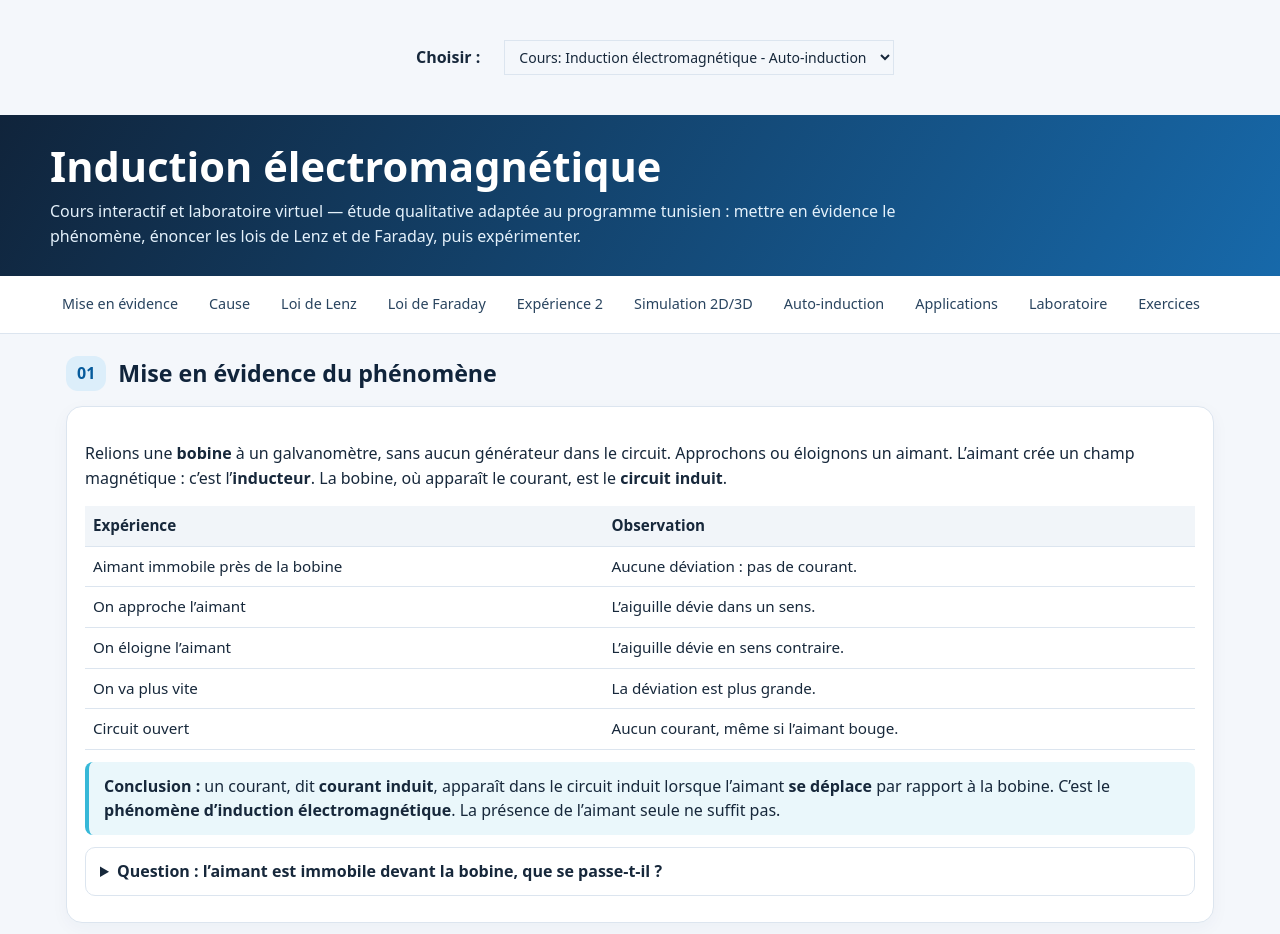
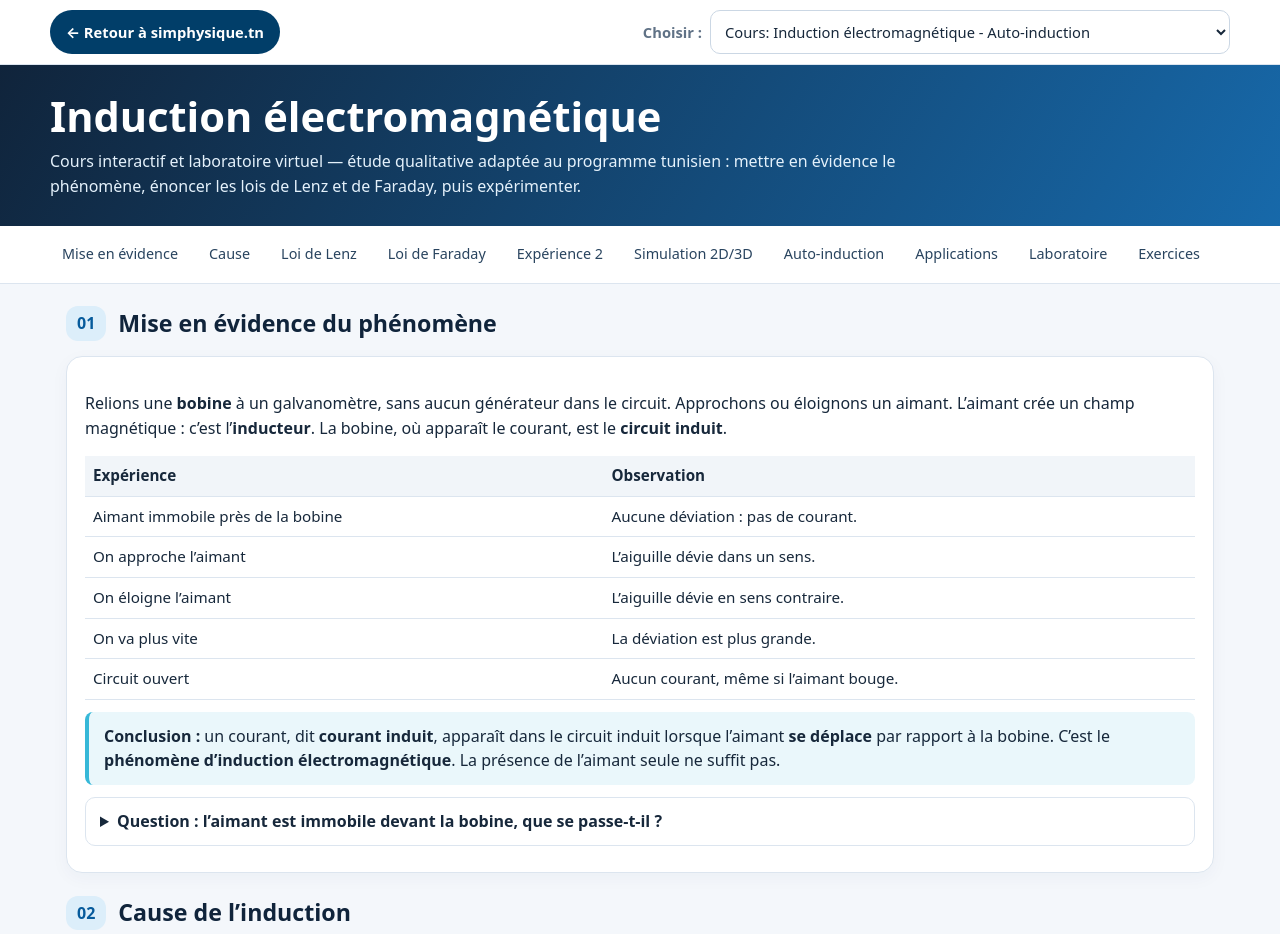
Before and after one commit to chrifmd/sys_electriques, a plain HTML site: page sys_electriques/induction.html in a window 1280 px wide. Shown: the top 934 px of the page. Drawn offline with Linux system fonts and the light colour scheme; animation ran at ten frames a second.

Commit message:
Add files via upload

```diff
--- a/sys_electriques/induction.html
+++ b/sys_electriques/induction.html
@@ -2,7 +2,7 @@
 <html lang="fr">
 <head>
 <meta charset="UTF-8">
-<meta name="viewport" content="width=device-width, initial-scale=1">
+<meta name="viewport" content="width=device-width, initial-scale=1, viewport-fit=cover">
 <title>Induction électromagnétique — étude qualitative</title>
 <style>
 :root{--navy:#10243b;--blue:#1769aa;--cyan:#36b8d8;--ink:#17283b;--muted:#607286;--paper:#f4f7fb;--line:#dce5ef;--green:#17845b;--red:#c74646}
@@ -30,52 +30,61 @@ details{border:1px solid var(--line);border-radius:10px;padding:11px 14px;margin
 .pal{display:flex;gap:8px;flex-wrap:wrap;margin-bottom:10px}.pal button{background:#e7eef6;color:#213c57}
 footer{text-align:center;color:var(--muted);padding:20px}
 @media(max-width:760px){.grid,.controls{grid-template-columns:1fr}.ro{grid-template-columns:1fr 1fr}main{padding:0 11px 40px}}
- .page-switcher {
-    display: inline-flex;
-    align-items: center;
-    gap: 8px;
-    justify-content: center;
-    margin-top: 1.25rem;
-    margin-bottom: 1.25rem;
-    margin-left: 8rem;
 
-  }
-  .page-switcher label {
-    font-size: 16px;
-    color: var(--text-dim);
-     justify-content: center;
-    margin-top: 1.25rem;
-    margin-bottom: 1.25rem;
-      margin-left: 18rem;
-  }
-  .page-switcher select {
-    background: var(--panel);
-    color: var(--text);
-    border: 1px solid var(--line);
-    border-radius: var(--radius);
-    padding: 6px 10px;
-    font-size: 14px;
-    font-family: var(--font-sans);
-    cursor: pointer;
-    outline: none;
-     justify-content: center;
-    margin-top: 1.25rem;
-    margin-bottom: 1.25rem;
-      margin-left: 1rem;
-  }
+.topbar{display:flex;flex-wrap:wrap;align-items:center;justify-content:space-between;gap:10px;background:#fff;border-bottom:1px solid var(--line);padding:10px max(14px,calc((100% - 1180px)/2))}
+.back-btn{display:inline-flex;align-items:center;gap:7px;text-decoration:none;background:#013e69;color:#fff;padding:10px 16px;border-radius:24px;font-weight:650;font-size:.92rem;min-height:44px;white-space:nowrap}
+.back-btn:hover{background:var(--blue)}
+.page-switcher{display:flex;align-items:center;gap:8px;flex:1 1 280px;justify-content:flex-end;min-width:0}
+.page-switcher label{display:inline;margin:0;font-size:.92rem;color:var(--muted);white-space:nowrap}
+.page-switcher select{flex:1 1 auto;min-width:0;max-width:520px;min-height:44px;background:#fff;color:var(--ink);border:1px solid #cbd7e4;border-radius:10px;padding:8px 10px;font:inherit;font-size:.92rem;cursor:pointer}
+.tw{overflow-x:auto;-webkit-overflow-scrolling:touch;margin:10px 0}.tw table{margin:0;min-width:480px}
+#toTop{position:fixed;right:max(16px,env(safe-area-inset-right));bottom:max(16px,env(safe-area-inset-bottom));width:48px;height:48px;border-radius:50%;padding:0;display:flex;align-items:center;justify-content:center;background:var(--blue);color:#fff;box-shadow:0 6px 18px #10243b55;opacity:0;visibility:hidden;transform:translateY(10px);transition:opacity .25s,transform .25s,visibility .25s;z-index:20}
+#toTop.show{opacity:1;visibility:visible;transform:none}
+#toTop svg{width:22px;height:22px}
+img,svg{max-width:100%}
+html{-webkit-text-size-adjust:100%;scroll-behavior:smooth}
+@media(max-width:760px){
+body{font-size:15px}
+header{padding:20px 14px}
+header p{font-size:.92rem}
+.topbar{padding:8px 12px}
+.back-btn{flex:1 1 100%;justify-content:center}
+.page-switcher{flex:1 1 100%;justify-content:stretch}
+.page-switcher select{max-width:none}
+nav{padding:8px 10px;scroll-snap-type:x proximity}nav a{padding:10px 13px;scroll-snap-align:start}
+section{scroll-margin-top:64px;margin:18px 0}
+.st h2{font-size:1.2rem}.st .num{padding:4px 9px}
+.card{padding:13px;border-radius:13px}
+.law{font-size:1rem;padding:12px 14px;overflow-x:auto}
+.ro,.ro[style]{grid-template-columns:1fr 1fr!important}
+.ro div{padding:8px}.ro b{font-size:1rem}
+button{min-height:44px;padding:10px 14px}
+.tb{gap:7px}.tb button{flex:1 1 calc(50% - 7px)}
+.pal button{flex:1 1 calc(33% - 8px)}
+input[type=range]{height:34px}
+select{min-height:44px;font-size:16px!important}
+.q label{padding:4px 0;min-height:36px;align-items:center}
+.cl{font-size:.7rem;top:6px;left:6px}
+table{font-size:.85rem}td,th{padding:7px 6px}
+#toTop{width:46px;height:46px}
+}
+@media(max-width:380px){.tb button,.pal button{flex:1 1 100%}.ro,.ro[style]{grid-template-columns:1fr!important}}
 </style>
 </head>
 <body>
-   <div class="page-switcher">
+   <div class="topbar">
+<a class="back-btn" href="https://simphysique.tn" aria-label="Retour vers simphysique.tn">← Retour à simphysique.tn</a>
+<div class="page-switcher">
       <label for="pageSwitch">Choisir :</label>
       <select id="pageSwitch" onchange="if(this.value) window.location.href=this.value;">
 
-        <option value="induction.html"selected>Cours: Induction électromagnétique - Auto-induction</option>
+        <option value="induction.html" selected>Cours: Induction électromagnétique - Auto-induction</option>
         <option value="inductance.html">TP: Inductance d'une bobine</option>
         <option value="dipole_RL.html">TP: Réponse d'un dipôle RL à un échelon de tension</option>
 
       </select>
     </div>
+</div>
 <header><h1>Induction électromagnétique</h1><p>Cours interactif et laboratoire virtuel — étude qualitative adaptée au programme tunisien : mettre en évidence le phénomène, énoncer les lois de Lenz et de Faraday, puis expérimenter.</p></header>
 <nav><a href="#decouverte">Mise en évidence</a><a href="#cause">Cause</a><a href="#lenz">Loi de Lenz</a><a href="#faraday">Loi de Faraday</a><a href="#solenoide">Expérience 2</a><a href="#simulation">Simulation 2D/3D</a><a href="#autoinduction">Auto-induction</a><a href="#applications">Applications</a><a href="#laboratoire">Laboratoire</a><a href="#exercices">Exercices</a></nav>
 <main>
@@ -83,12 +92,12 @@ footer{text-align:center;color:var(--muted);padding:20px}
 <section id="decouverte"><div class="st"><span class="num">01</span><h2>Mise en évidence du phénomène</h2></div>
 <div class="card">
 <p>Relions une <b>bobine</b> à un galvanomètre, sans aucun générateur dans le circuit. Approchons ou éloignons un aimant. L’aimant crée un champ magnétique : c’est l’<b>inducteur</b>. La bobine, où apparaît le courant, est le <b>circuit induit</b>.</p>
-<table><tr><th>Expérience</th><th>Observation</th></tr>
+<div class="tw"><table><tr><th>Expérience</th><th>Observation</th></tr>
 <tr><td>Aimant immobile près de la bobine</td><td>Aucune déviation : pas de courant.</td></tr>
 <tr><td>On approche l’aimant</td><td>L’aiguille dévie dans un sens.</td></tr>
 <tr><td>On éloigne l’aimant</td><td>L’aiguille dévie en sens contraire.</td></tr>
 <tr><td>On va plus vite</td><td>La déviation est plus grande.</td></tr>
-<tr><td>Circuit ouvert</td><td>Aucun courant, même si l’aimant bouge.</td></tr></table>
+<tr><td>Circuit ouvert</td><td>Aucun courant, même si l’aimant bouge.</td></tr></table></div>
 <div class="callout"><b>Conclusion :</b> un courant, dit <b>courant induit</b>, apparaît dans le circuit induit lorsque l’aimant <b>se déplace</b> par rapport à la bobine. C’est le <b>phénomène d’induction électromagnétique</b>. La présence de l’aimant seule ne suffit pas.</div>
 <details><summary>Question : l’aimant est immobile devant la bobine, que se passe-t-il ?</summary>Le champ magnétique qui traverse la bobine ne change pas : il n’y a pas de courant induit.</details>
 </div></section>
@@ -111,9 +120,9 @@ footer{text-align:center;color:var(--muted);padding:20px}
 <div class="tb"><button id="lenzReplay">↻ Rejouer</button></div>
 <div id="lenzText" class="callout"></div>
 </div></div>
-<table><tr><th>Mouvement de l’aimant</th><th>Face de la bobine tournée vers l’aimant</th><th>Effet</th></tr>
+<div class="tw"><table><tr><th>Mouvement de l’aimant</th><th>Face de la bobine tournée vers l’aimant</th><th>Effet</th></tr>
 <tr><td>Pôle Nord s’approche</td><td>Face Nord</td><td>Répulsion</td></tr><tr><td>Pôle Nord s’éloigne</td><td>Face Sud</td><td>Attraction</td></tr>
-<tr><td>Pôle Sud s’approche</td><td>Face Sud</td><td>Répulsion</td></tr><tr><td>Pôle Sud s’éloigne</td><td>Face Nord</td><td>Attraction</td></tr></table>
+<tr><td>Pôle Sud s’approche</td><td>Face Sud</td><td>Répulsion</td></tr><tr><td>Pôle Sud s’éloigne</td><td>Face Nord</td><td>Attraction</td></tr></table></div>
 <div class="callout"><b>Méthode :</b> 1) la cause est un rapprochement ou un éloignement de l’aimant ; 2) la bobine s’y oppose : elle <b>repousse</b> l’aimant qui s’approche et l’<b>attire</b> quand il s’éloigne ; 3) on en déduit la face Nord ou Sud de la bobine ; 4) la règle de la main droite (ou le bonhomme d’Ampère) donne le sens du courant. Vue de face, une <b>face Nord</b> correspond à un courant dans le sens <b>anti-horaire</b>, une face Sud au sens horaire. Dans la simulation, ⊙ désigne un courant qui sort de la page et ⊗ un courant qui y entre.</div>
 </div></section>
 
@@ -121,7 +130,7 @@ footer{text-align:center;color:var(--muted);padding:20px}
 <div class="card">
 <div class="law"><b>Loi de Faraday.</b> Toute variation du champ magnétique à travers un circuit induit y fait apparaître une f.é.m. induite. La f.é.m. induite est <b>d’autant plus grande que la variation est rapide</b>.</div>
 <p>Elle augmente aussi avec le <b>nombre de spires</b> de la bobine et avec l’<b>intensité du champ</b> de l’aimant. Si le circuit est fermé, le courant induit est d’autant plus intense que la f.é.m. est grande. À vérifier dans la simulation ci-dessous :</p>
-<table><tr><th>Modification</th><th>Effet sur la f.é.m. induite</th></tr><tr><td>Aimant déplacé plus vite</td><td>Augmente</td></tr><tr><td>Bobine à plus de spires</td><td>Augmente</td></tr><tr><td>Aimant plus puissant</td><td>Augmente</td></tr><tr><td>Aimant immobile</td><td>Nulle</td></tr></table>
+<div class="tw"><table><tr><th>Modification</th><th>Effet sur la f.é.m. induite</th></tr><tr><td>Aimant déplacé plus vite</td><td>Augmente</td></tr><tr><td>Bobine à plus de spires</td><td>Augmente</td></tr><tr><td>Aimant plus puissant</td><td>Augmente</td></tr><tr><td>Aimant immobile</td><td>Nulle</td></tr></table></div>
 </div></section>
 
 <section id="solenoide"><div class="st"><span class="num">05</span><h2>Expérience 2 : bobine de Faraday dans un solénoïde</h2></div>
@@ -136,12 +145,12 @@ footer{text-align:center;color:var(--muted);padding:20px}
 <div><label>Noyau de fer doux dans le solénoïde</label><select id="sCore" style="width:100%;padding:8px;border-radius:8px;border:1px solid #cbd7e4;font:inherit"><option value="0">Sans noyau</option><option value="1">Avec noyau</option></select></div>
 <div><label>Sensibilités : Y1 / Y2 (V/div)</label><div style="display:flex;gap:8px"><select id="sY1" style="width:50%;padding:8px;border-radius:8px;border:1px solid #cbd7e4;font:inherit"><option>1</option><option selected>2</option><option>5</option></select><select id="sY2" style="width:50%;padding:8px;border-radius:8px;border:1px solid #cbd7e4;font:inherit"><option>0.1</option><option selected>0.2</option><option>0.5</option><option>1</option><option>2</option><option>5</option></select></div></div></div>
 <div class="ro" style="grid-template-columns:repeat(3,1fr)"><div><small>Amplitude de u₁</small><b id="sR1">—</b></div><div><small>Amplitude de u₂</small><b id="sR2">—</b></div><div><small>Balayage</small><b id="sR3">—</b></div></div>
-<table><tr><th>Observation</th><th>Interprétation</th></tr>
+<div class="tw"><table><tr><th>Observation</th><th>Interprétation</th></tr>
 <tr><td>Une tension <i>u</i><sub>2</sub> apparaît aux bornes de la bobine de Faraday, sans générateur.</td><td>Le courant variable dans le solénoïde crée un champ magnétique <b>variable</b> à travers la bobine 2 : c’est la cause de l’induction.</td></tr>
 <tr><td><i>u</i><sub>2</sub> a la même fréquence que <i>u</i><sub>1</sub>.</td><td>Le champ varie à la fréquence du courant inducteur.</td></tr>
 <tr><td>En augmentant la fréquence ou l’amplitude de <i>u</i><sub>1</sub>, l’amplitude de <i>u</i><sub>2</sub> augmente.</td><td>Le champ varie plus vite (ou plus fort) : loi de Faraday. Adaptez la sensibilité Y2 pour garder le signal visible.</td></tr>
 <tr><td>Avec plus de spires ou avec le noyau de fer, <i>u</i><sub>2</sub> augmente.</td><td>Plus de spires pour la bobine 2 ; le noyau renforce le champ.</td></tr>
-<tr><td>Signal triangulaire : <i>u</i><sub>2</sub> est rectangulaire et change de signe quand <i>u</i><sub>1</sub> passe de croissant à décroissant.</td><td><i>u</i><sub>2</sub> ne dépend pas de la valeur de <i>u</i><sub>1</sub>, mais de sa <b>rapidité de variation</b>. Son signe s’inverse quand la cause s’inverse (loi de Lenz).</td></tr></table>
+<tr><td>Signal triangulaire : <i>u</i><sub>2</sub> est rectangulaire et change de signe quand <i>u</i><sub>1</sub> passe de croissant à décroissant.</td><td><i>u</i><sub>2</sub> ne dépend pas de la valeur de <i>u</i><sub>1</sub>, mais de sa <b>rapidité de variation</b>. Son signe s’inverse quand la cause s’inverse (loi de Lenz).</td></tr></table></div>
 <div class="callout"><b>À retenir :</b> la tension induite aux bornes de la bobine de Faraday est d’autant plus grande que le courant inducteur varie plus vite et que la bobine a plus de spires. Elle est nulle si le courant inducteur est constant. <small>(Modèle simplifié : la forme et les amplitudes illustrent les lois qualitatives.)</small></div>
 </div></section>
 
@@ -183,12 +192,12 @@ footer{text-align:center;color:var(--muted);padding:20px}
 <li><b>Branche 2 (inductive) :</b> une lampe identique L<sub>2</sub> en série avec une bobine d’inductance <i>L</i> et de résistance interne <i>r</i>.</li>
 </ul>
 <div id="autoExpText" class="callout"><b>État initial :</b> l’interrupteur K est ouvert. Aucun courant ne circule dans les deux branches ; les lampes L<sub>1</sub> et L<sub>2</sub> sont éteintes. Cliquez sur <b>« Fermer l’interrupteur K »</b> pour observer l’établissement du courant.</div>
-<table>
+<div class="tw"><table>
 <tr><th>Étape</th><th>Observation</th><th>Interprétation (Loi de Lenz)</th></tr>
 <tr><td>Fermeture de K</td><td>L<sub>1</sub> brille instantanément ; L<sub>2</sub> s’allume avec un <b>retard</b>.</td><td>Le courant augmente : la bobine crée une f.é.m. auto-induite qui s’oppose à l’établissement du courant.</td></tr>
 <tr><td>Régime permanent</td><td>L<sub>1</sub> et L<sub>2</sub> ont le <b>même éclat</b>.</td><td>Le courant est constant : le champ propre ne varie plus, la bobine se comporte comme un simple conducteur ohmique de résistance <i>r</i>.</td></tr>
 <tr><td>Ouverture de K</td><td>L<sub>2</sub> ne s’éteint pas instantanément (un flash ou une étincelle peut apparaître).</td><td>Le courant diminue brutalement : la bobine s’oppose à cette annulation en prolongeant brièvement le courant dans la boucle fermée par les deux branches.</td></tr>
-</table>
+</table></div>
 </div>
 </div>
 <h3>Interprétation</h3>
@@ -521,5 +530,11 @@ c.strokeStyle='#f2d03b';c.lineWidth=2.5;c.setLineDash([6,4]);c.beginPath();c.mov
 c.strokeStyle='#36d6e8';c.setLineDash([6,4]);c.beginPath();c.moveTo(690,380);c.lineTo(690,345);c.stroke();c.setLineDash([])}
 function loopSol(t){drawSol(t);requestAnimationFrame(loopSol)}requestAnimationFrame(loopSol);
 </script>
+<button id="toTop" type="button" aria-label="Retour en haut de la page" title="Haut de page"><svg viewBox="0 0 24 24" fill="none" stroke="currentColor" stroke-width="3" stroke-linecap="round" stroke-linejoin="round"><path d="M12 19V5M5 12l7-7 7 7"/></svg></button>
+<script>
+(function(){var b=document.getElementById('toTop');function u(){b.classList.toggle('show',(window.pageYOffset||document.documentElement.scrollTop)>300)}
+window.addEventListener('scroll',u,{passive:true});u();
+b.addEventListener('click',function(){window.scrollTo({top:0,behavior:'smooth'})})})();
+</script>
 </body>
 </html>
```
